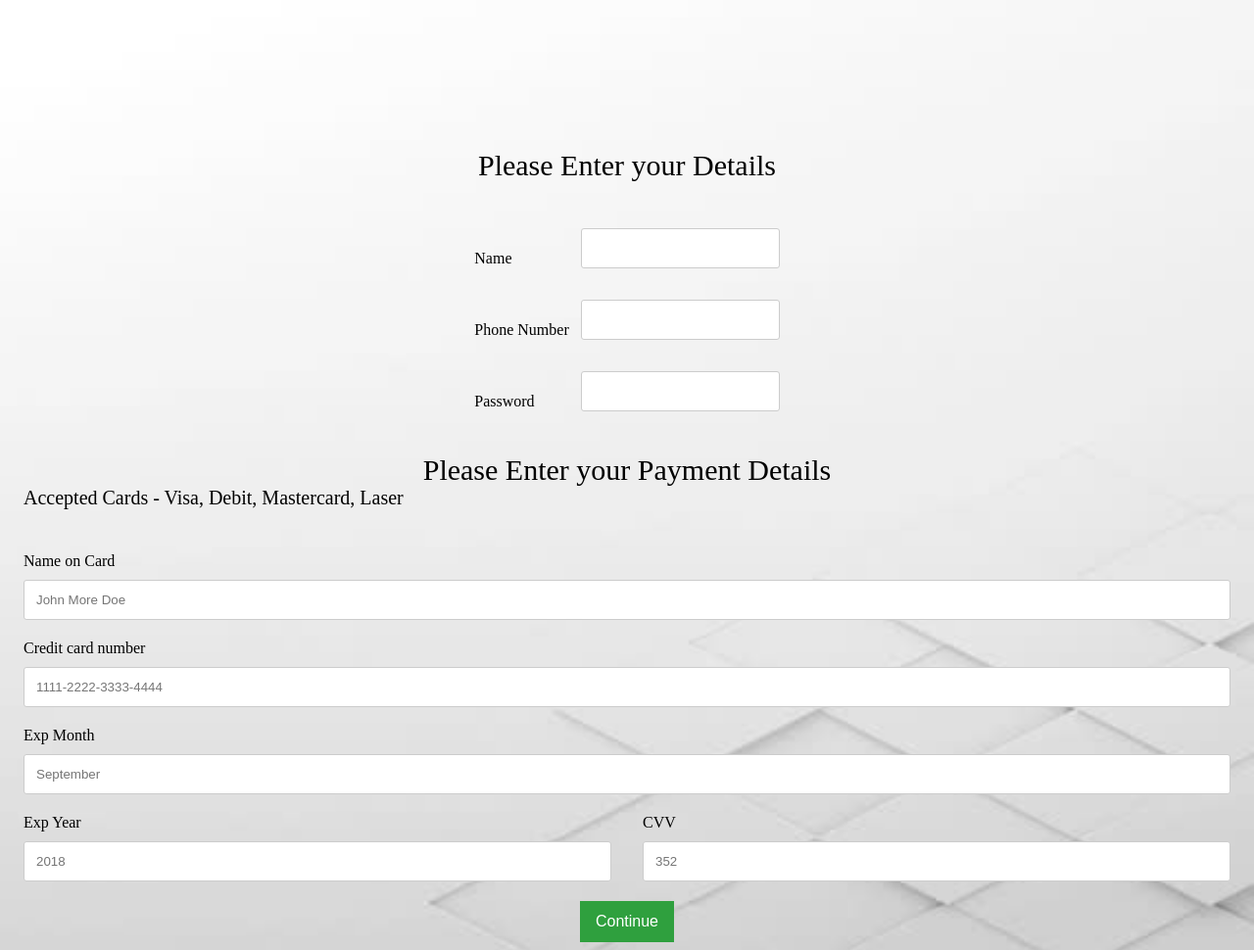
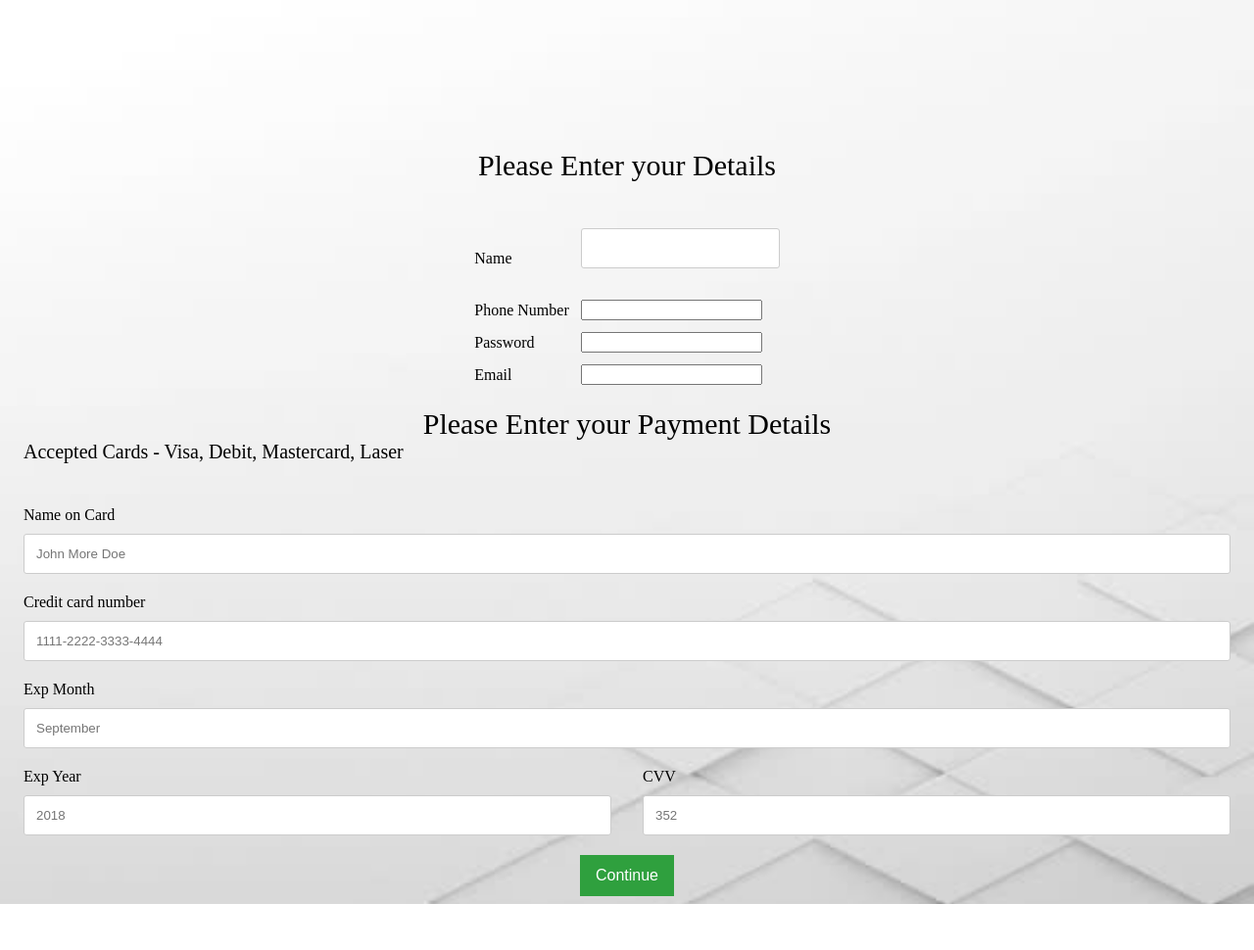
Before and after one commit to andrealenihan/PhpProject1, a PHP site: page /Ebus2.php in a window 1280 px wide. Shown: the whole page at 98% size. After the commit the page ends 923 px from the top, so only its background shows below. Run offline with PHP 8.4, Linux system fonts and the light colour scheme; data that the repository does not hold is empty; some libraries are stand-ins or nearby versions.

Commit message:
Update Ebus2.php

```diff
--- a/Ebus2.php
+++ b/Ebus2.php
@@ -142,7 +142,7 @@ label {
                 <br>
                 <br>
 
-                <center>
+                            <center>
                     <table cellspacing="10">
 
                         <tr>
@@ -151,11 +151,17 @@ label {
                         </tr>
                         <tr>
                             <td>Phone Number</td>
-                            <td><input type="text" id="txtNum" name="txtNum" value=""></td>
+                            <td><input type="tel" id="txtNum" name="txtNum" pattern="[0-9]{3}-[0-9]{3}-[0-9]{4}" ></td>
                         </tr>
                         <tr>
                             <td>Password</td>
-                            <td><input type="text" id="txtPassword" name="txtPassword" value=""></td>
+                            <td><input type="password" id="psw" name="psw" pattern="[0-9]{4}"></td>
+                        </tr>
+                        <tr>
+                            <td>Email</td>
+                            <td><input type="email" id="txtEmail" name="txtEmail"
+                                       title="Format:____@____.____"required>
+                            </td>
                         </tr>
                         <tr>
 
```
